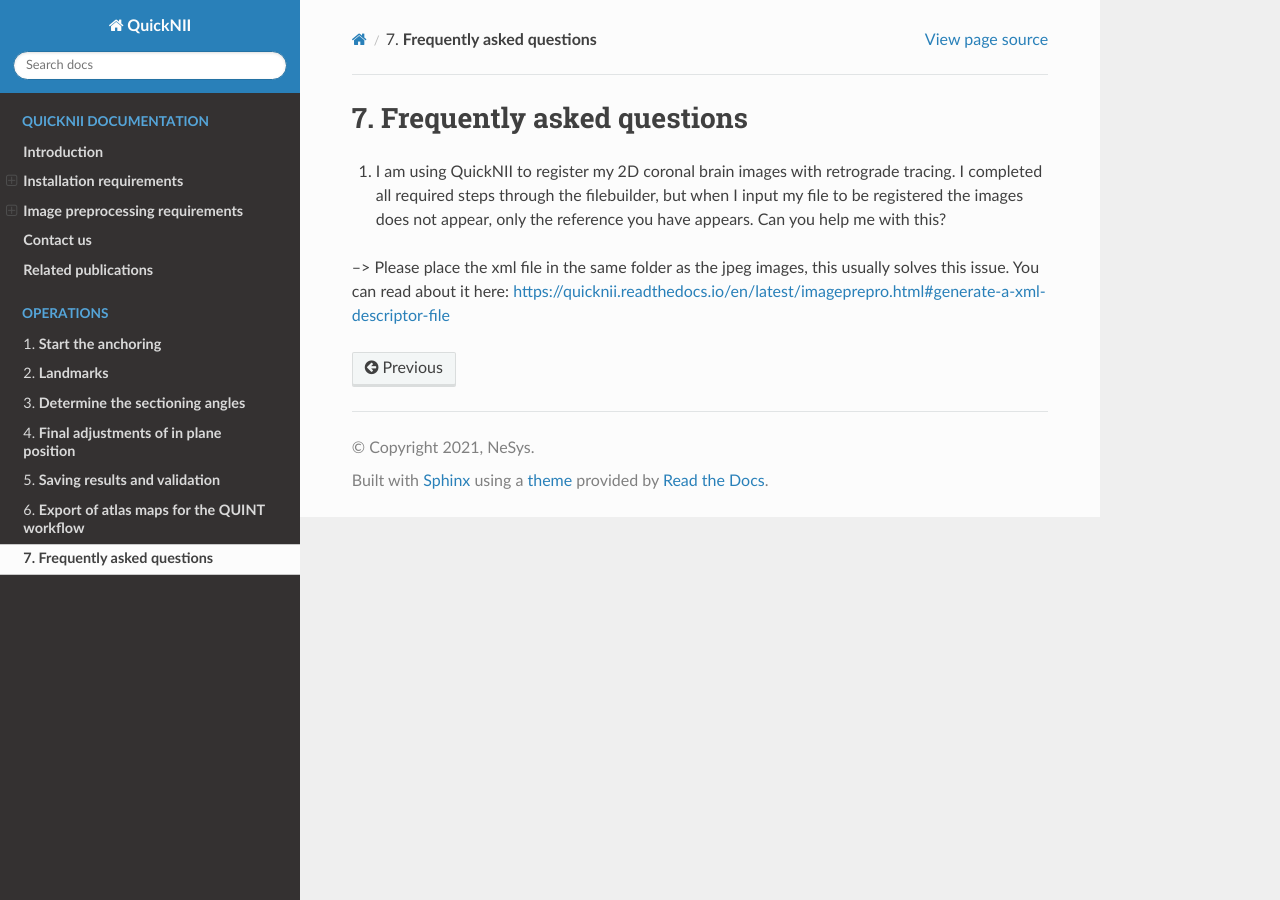
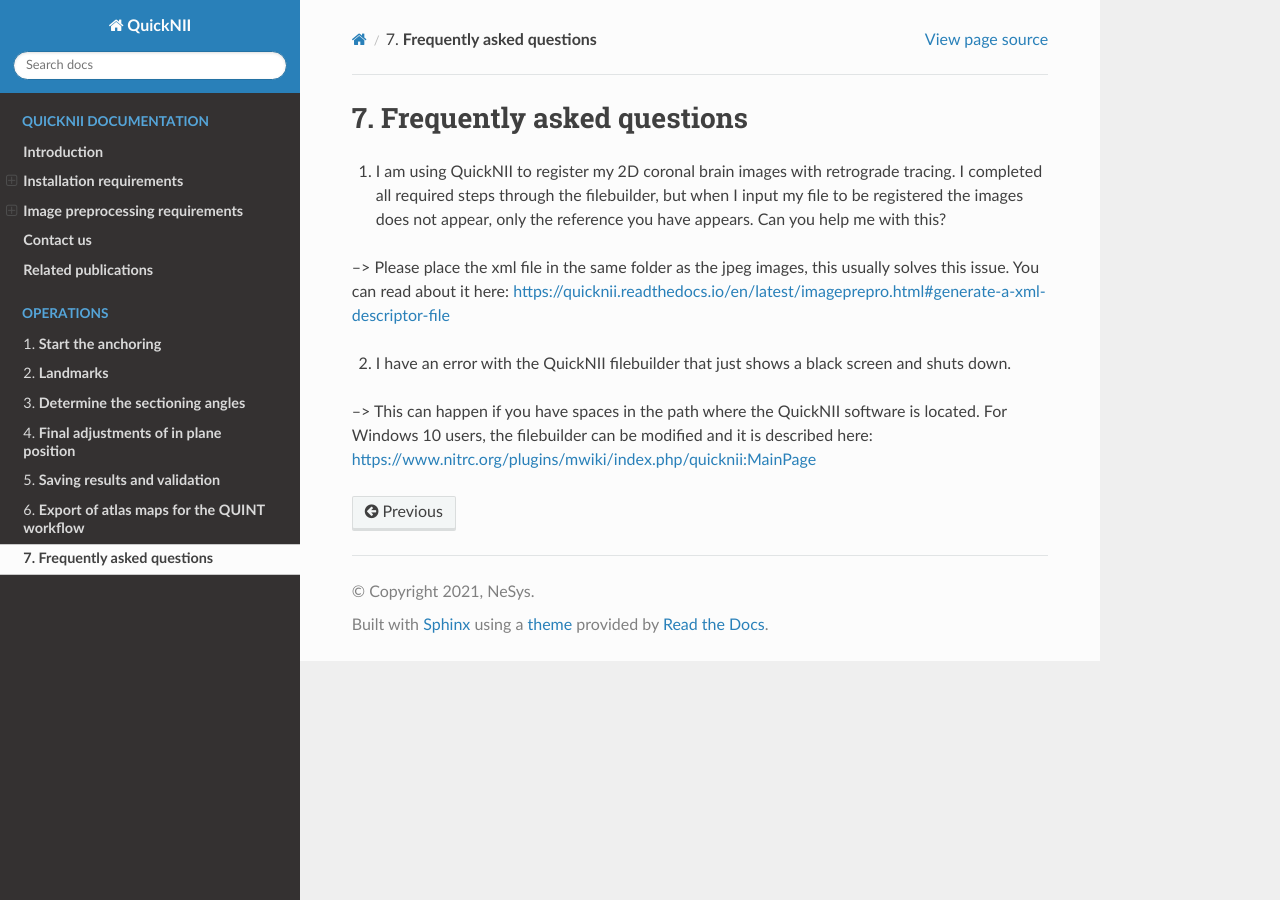
Before and after one commit to Tevemadar/QuickNII, a Sphinx documentation site: the page built from Docs/FAQ.rst, in a window 1280 px wide. Built offline with Sphinx 7.4.7 and the Read the Docs theme 2.0.0, drawn with Linux system fonts in a browser that asks for light colours.

Commit message:
Update FAQ.rst

```diff
--- a/Docs/FAQ.rst
+++ b/Docs/FAQ.rst
@@ -5,3 +5,7 @@
 
 --> Please place the xml file in the same folder as the jpeg images, this usually solves this issue.
 You can read about it here: https://quicknii.readthedocs.io/en/latest/imageprepro.html#generate-a-xml-descriptor-file
+
+(2) I have an error with the QuickNII filebuilder that just shows a black screen and shuts down.
+
+--> This can happen if you have spaces in the path where the QuickNII software is located. For Windows 10 users, the filebuilder can be modified and it is described here: https://www.nitrc.org/plugins/mwiki/index.php/quicknii:MainPage
```
